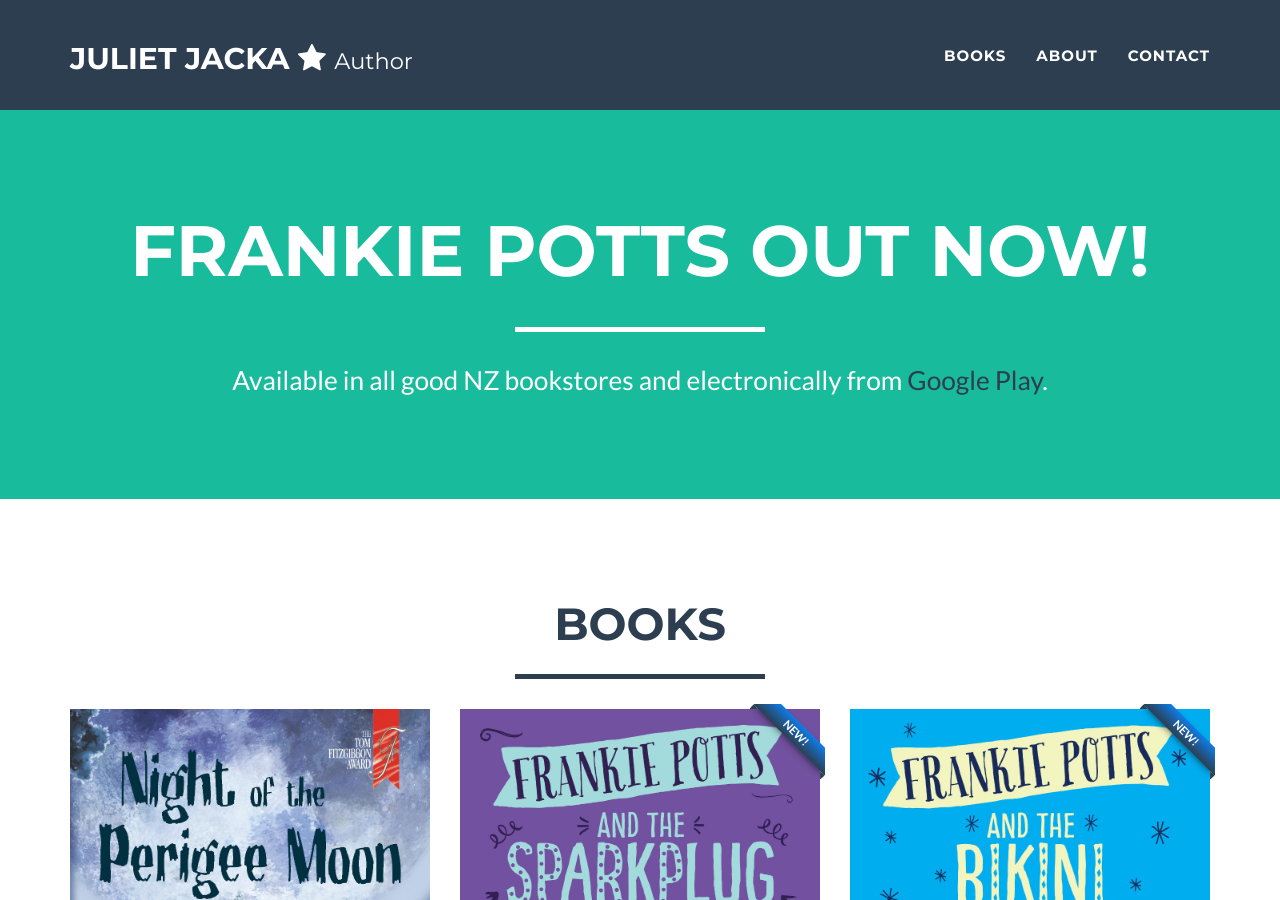
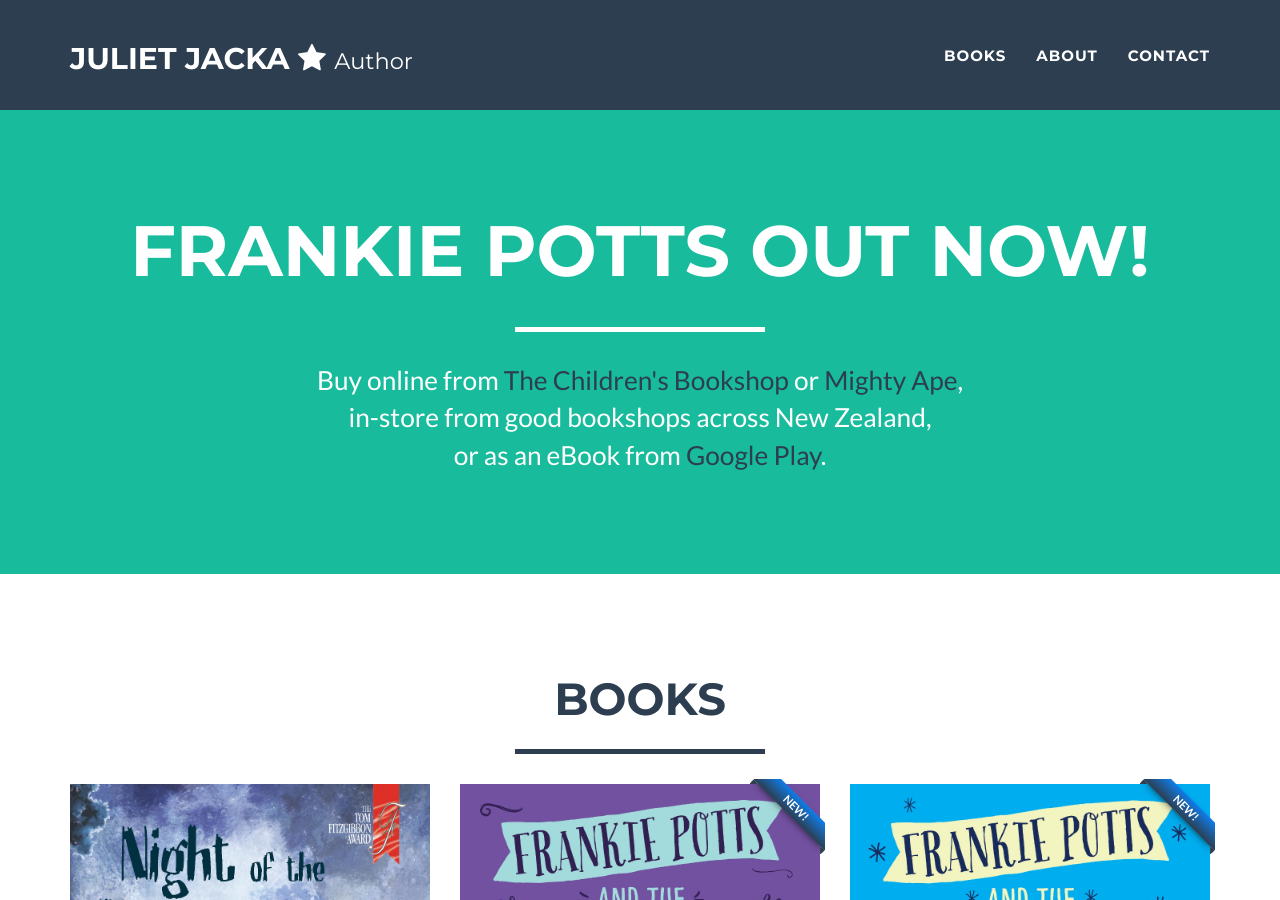
Before and after one commit to julietjacka/julietjacka.github.io, a Jekyll site: the page built from index.html, in a window 1280 px wide and 900 px high. Built offline with Jekyll 4.4.1, drawn with Linux system fonts in a browser that asks for light colours.

Commit message:
Link to online sellers

```diff
--- a/_includes/header.html
+++ b/_includes/header.html
@@ -6,7 +6,7 @@
                     <div class="intro-text">
                         <span class="announcement">Frankie Potts out now!</span>
                         <hr class="star-light">
-                        <span class="detail">Available in all good NZ bookstores and electronically from <a href="https://play.google.com/store/search?q=Juliet%20Jacka&hl=en">Google Play</a>.</span>
+                        <span class="detail">Buy online from <a href="http://www.thechildrensbookshop.co.nz/catalog/search?keyword=Juliet+Jacka">The Children's Bookshop</a> or <a href="https://www.mightyape.co.nz/search?i=&q=juliet+jacka">Mighty Ape</a>,<br/>in-store from good bookshops across New Zealand,<br/>or as an eBook from <a href="https://play.google.com/store/search?q=Juliet%20Jacka&hl=en">Google Play</a>.</span>
                     </div>
                 </div>
             </div>
```
